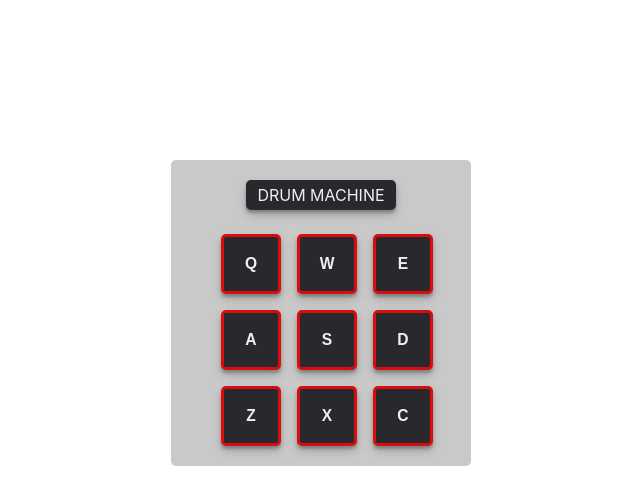
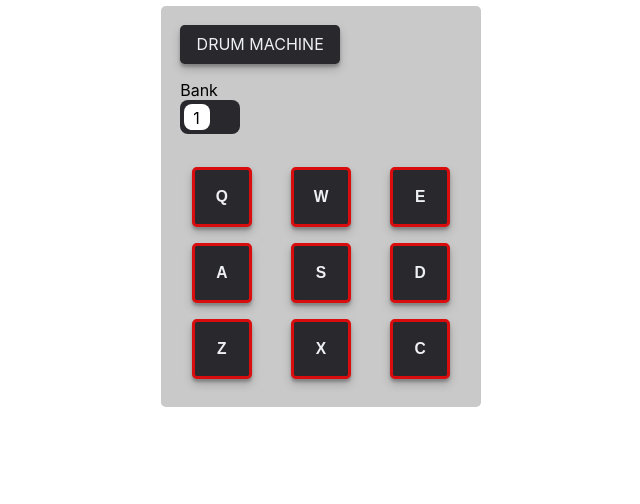
Before and after one commit to kiljaja/drum-machine, a React (Create React App) app: page / in a window 1280 px wide. Shown: the top 504 px of the page, without its empty margins (319-959 px from the left). Built offline with nearby package versions, Linux system fonts and the light colour scheme.

Commit message:
Add sound bank switching

```diff
--- a/src/App.css
+++ b/src/App.css
@@ -1,32 +1,95 @@
 #drum-machine{
   display: grid;
   grid-template-columns: 1fr;
-  grid-gap: 1.5em;
+  grid-gap: 1.5rem;
   background-color: var(--drum-machine-bg-color);
-  max-width: 300px;
+  max-width: 20rem;
   margin: 0 auto;
-  margin-top: 20vh;
-  padding: 20px;
-  border-radius: 5px;
+  padding: 1.2rem;
+  border-radius: .3rem;
 }
-.drum-pads-container{
+
+
+.controls{
   display: grid;
-  margin: 0 auto;
-  width: 200px;
-  grid-template-columns: auto auto auto;
-  grid-gap: 1em;
+  gap: 1rem;
 
 }
 
+
+.drum-pads-container{
+  display: grid;
+  grid-template-columns: repeat(auto-fit , minmax(60px, 1fr));
+  justify-items: center;
+  align-content: center;
+  grid-gap: 1rem;
+  min-height: 230px;
+}
+
+
 #display{
-  width: 150px;
-  height: 30px;
-  padding: 5px;
-  margin: 0 auto;
+  max-width: 10rem;
+  padding: .6rem .3rem;
+  /* margin: 0 auto; */
   text-align: center;
   text-transform: uppercase;
   color: var(--white);
-  border-radius: 5px;
+  border-radius: .3rem;
   background-color: var(--drum-pad-bg-color);
   box-shadow: var(--shadow-box);
 }
+
+
+/* Inspired by https://www.w3schools.com/howto/howto_css_switch.asp */
+.switch {
+  position: relative;
+  display: inline-block;
+  width: 60px;
+  height: 34px;
+}
+
+.switch input {
+  opacity: 0;
+  width: 0;
+  height: 0;
+}
+
+.slider {
+  position: absolute;
+  cursor: pointer;
+  top: 0;
+  left: 0;
+  right: 0;
+  bottom: 0;
+  background-color: #ccc;
+  background-color: var(--drum-pad-bg-color);
+  -webkit-transition: .4s;
+  transition: .4s;
+}
+
+.slider:before {
+  position: absolute;
+  content: attr(data-bank);
+  height: 26px;
+  width: 26px;
+  padding:4px 9px;
+  left: 4px;
+  bottom: 4px;
+  background-color: white;
+  -webkit-transition: .4s;
+  transition: .4s;
+}
+
+input:checked + .slider:before {
+  -webkit-transform: translateX(26px);
+  -ms-transform: translateX(26px);
+  transform: translateX(26px);
+}
+
+.slider.round {
+  border-radius: .5rem;
+}
+
+.slider.round:before {
+  border-radius: .5rem;
+}
--- a/src/App.jsx
+++ b/src/App.jsx
@@ -1,38 +1,45 @@
-import React from "react";
-import "./App.css";
-import DrumPadButton from "./component/DrumPadButton/DrumPadButton";
-import { bankOne } from "./data/sound-banks";
+import React, { useState } from 'react';
+import './App.css';
+import DrumPadButton from './component/DrumPadButton/DrumPadButton';
+import { bankOne, bankTwo } from './data/sound-banks';
 
-class App extends React.Component {
-  constructor(props) {
-    super(props);
-    this.state = {
-      isPowered: true,
-      displayText: 'Drum Machine',
-      bank: bankOne,
-      volume: 1
-    };
-    this.setDisplayText = this.setDisplayText.bind(this);
+export default function App() {
+  const [isPowered, setIsPowered] = useState(true);
+  const [displayText, setDisplayText] = useState('Drum Machine');
+  const [bank, setBank] = useState(bankOne);
+  const [volume, setVolume] = useState(1);
+  const [bankSwitch, setBankSwitch] = useState(false);
+
+  const toggleBanks = ()=>{
+    setBankSwitch(!bankSwitch);
+    setDisplayText(bankSwitch? "Bank One": "Bank Two")
+    const nextBank =  bankSwitch? bankOne: bankTwo;
+    setBank(nextBank);
+
   }
-
-  setDisplayText(displayText){
-    this.setState({displayText});
-  }
-  render() {
   return (
     <div id="drum-machine">
       <div className="controls">
-          <p id="display">{this.state.displayText}</p>
+        <p id="display">{displayText}</p>
+
+        <div>
+          <p>Bank</p>
+          <label className="switch">
+          <input type="checkbox"  onClick={toggleBanks}/>
+          <span className="slider round" data-bank={bankSwitch? 2: 1}></span>
+        </label>
+        </div>
+
       </div>
       <ul className="drum-pads-container">
-          {bankOne.map(el => (
+        {bank.map((el) => (
           <DrumPadButton
             keyTrigger={el.keyTrigger}
             key={el.id}
             url={el.url}
             id={el.id}
-              setDisplayText={this.setDisplayText}
-              isPowered={this.state.isPowered}
+            setDisplayText={setDisplayText}
+            isPowered={isPowered}
             keyCode={el.keyCode}
           />
         ))}
@@ -40,6 +47,3 @@ class App extends React.Component {
     </div>
   );
 }
-}
-
-export default App;
--- a/src/component/DrumPadButton/DrumPadButton.css
+++ b/src/component/DrumPadButton/DrumPadButton.css
@@ -2,9 +2,9 @@
   height: 60px;
   width: 60px;
   color: var(--white);
-  border-radius: 5px;
+  border-radius: .3rem;
   background-color: var(--drum-pad-bg-color);
-  border: 3px solid var(--drum-pad-border-color);
+  border: .2rem solid var(--drum-pad-border-color);
   outline: none;
   box-shadow: var(--shadow-box);
 }
@@ -16,5 +16,5 @@
 .drum-pad:active, .drum-pad-pressed {
   transform: scale(0.95);
   cursor: grabbing;
-  border: 5px solid var(--drum-pad-border-color);
+  border: .3rem solid var(--drum-pad-border-color);
 }
--- a/src/index.css
+++ b/src/index.css
@@ -1,4 +1,4 @@
-*{
+*, *::after, *::before{
   margin: 0;
   padding: 0;
   box-sizing: border-box;
@@ -14,7 +14,7 @@
   --shadow-box: 0 5px 10px rgba(0,0,0, 0.19), 0 3px 3px rgba(0,0,0,0.23);
 }
 body {
-  margin: 0;
+  padding: .35rem;
   font-family: -apple-system, BlinkMacSystemFont, "Segoe UI", "Roboto", "Oxygen",
     "Ubuntu", "Cantarell", "Fira Sans", "Droid Sans", "Helvetica Neue",
     sans-serif;
```
Also changed, not shown: src/data/sound-banks.js (line endings or trailing spaces). Lines whose indentation alone changed are shown as unchanged.
